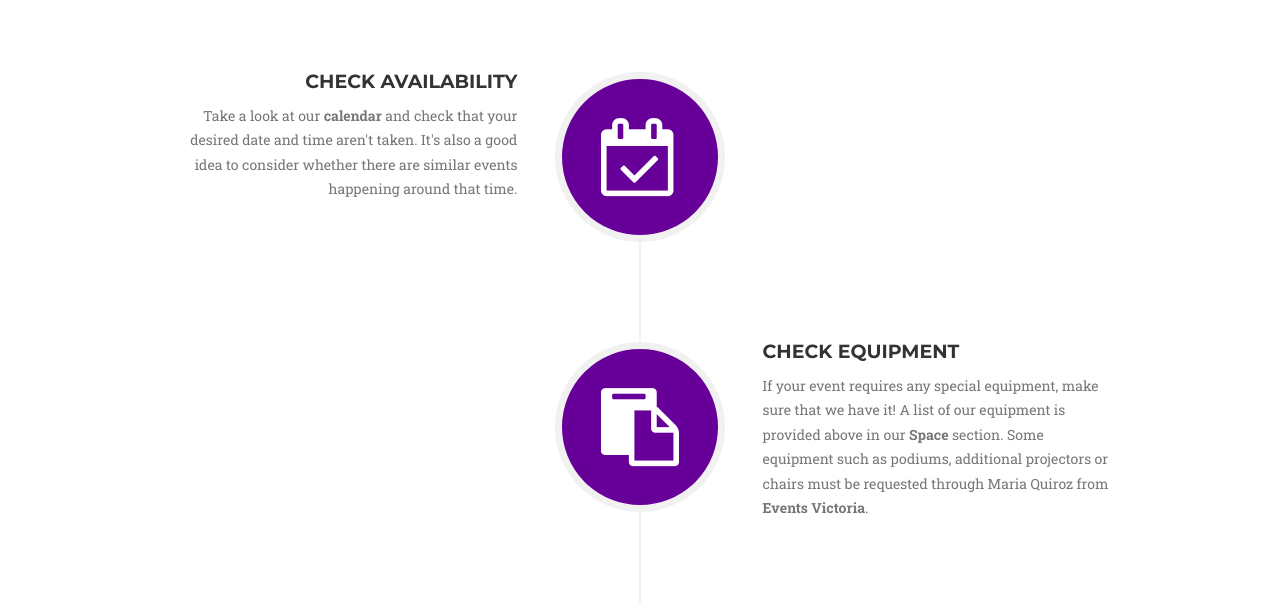
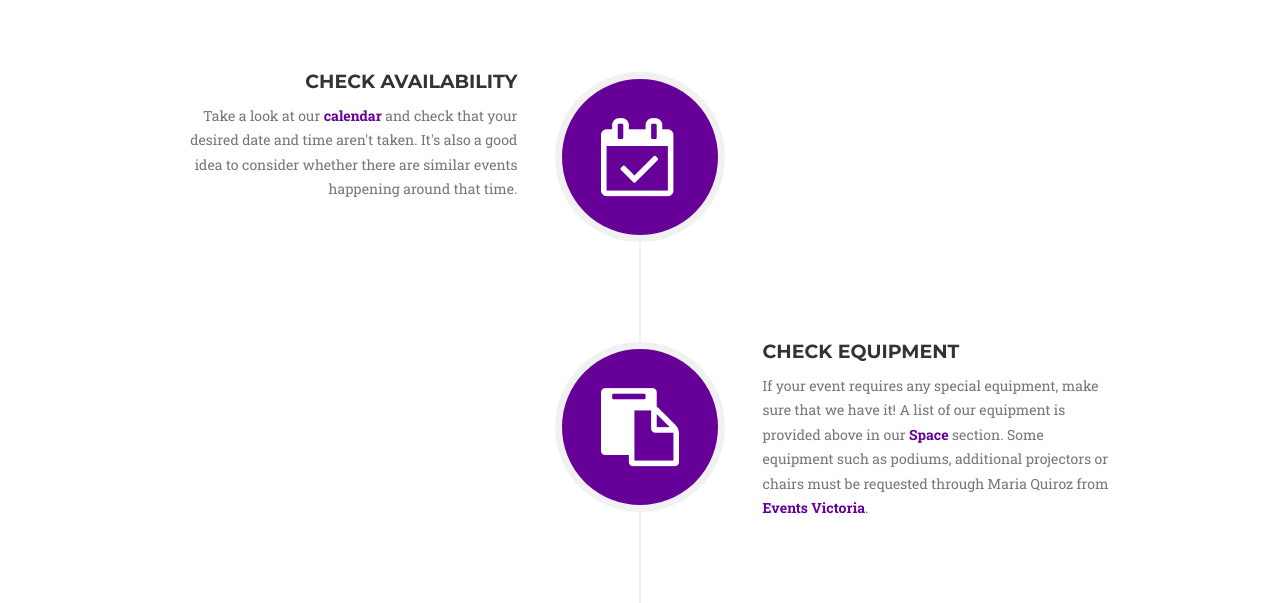
Before and after one commit to ryanfan/cats-eye-revamped, a Jekyll site: the page built from index.html, in a window 1280 px wide and 900 px high, scrolled down 2667 px. Shown: the part 150-753 px from the top of the window. Built offline with Jekyll 4.4.1, drawn with Linux system fonts in a browser that asks for light colours; some web fonts are replaced.

Commit message:
Changed <a> text to default purple

```diff
--- a/_includes/about.html
+++ b/_includes/about.html
@@ -26,7 +26,7 @@
                                     <!--<h4 class="subheading">Our Humble Beginnings</h4>-->
                                 </div>
                                 <div class="timeline-body">
-                                    <p class="text-muted">Take a look at our <a href="#portfolioModalCalendar" style="color:#777; font-weight:700" data-toggle="modal">calendar</a> and check that your desired date and time aren't taken. It's also a good idea to consider whether there are similar events happening around that time.</p>
+                                    <p class="text-muted">Take a look at our <a href="#portfolioModalCalendar" style="font-weight:700" data-toggle="modal">calendar</a> and check that your desired date and time aren't taken. It's also a good idea to consider whether there are similar events happening around that time.</p>
                                 </div>
                             </div>
                         </li>
@@ -46,7 +46,7 @@
                                     <!--<h4 class="subheading">An Agency is Born</h4>-->
                                 </div>
                                 <div class="timeline-body">
-                                    <p class="text-muted">If your event requires any special equipment, make sure that we have it! A list of our equipment is provided above in our <a href="#services" class="page-scroll" style="color:#777; font-weight:700">Space</a> section. Some equipment such as podiums, additional projectors or chairs must be requested through Maria Quiroz from <a href="mailto:&#109;&#046;&#113;&#117;&#105;&#114;&#111;&#122;&#064;&#117;&#116;&#111;&#114;&#111;&#110;&#116;&#111;&#046;&#099;&#097;" style="color:#777; font-weight:700">Events Victoria</a>.</p>
+                                    <p class="text-muted">If your event requires any special equipment, make sure that we have it! A list of our equipment is provided above in our <a href="#services" class="page-scroll" style="font-weight:700">Space</a> section. Some equipment such as podiums, additional projectors or chairs must be requested through Maria Quiroz from <a href="mailto:&#109;&#046;&#113;&#117;&#105;&#114;&#111;&#122;&#064;&#117;&#116;&#111;&#114;&#111;&#110;&#116;&#111;&#046;&#099;&#097;" style="font-weight:700">Events Victoria</a>.</p>
                                 </div>
                             </div>
                         </li>
@@ -66,7 +66,7 @@
                                     <!--<h4 class="subheading">Transition to Full Service</h4>-->
                                 </div>
                                 <div class="timeline-body">
-                                    <p class="text-muted">If you'd like the bar to be open during your event, you need to book it separately along with security for the duration of the event. To do so, contact Maria Quiroz from <a href="mailto:&#109;&#046;&#113;&#117;&#105;&#114;&#111;&#122;&#064;&#117;&#116;&#111;&#114;&#111;&#110;&#116;&#111;&#046;&#099;&#097;" style="color:#777; font-weight:700">Events Victoria</a> and fill out a risk assessment form. Once you have booked the space and the bar, forward the confirmation email to us. Note: food must be provided by the organisers when booking a bar event.</p>
+                                    <p class="text-muted">If you'd like the bar to be open during your event, you need to book it separately along with security for the duration of the event. To do so, contact Maria Quiroz from <a href="mailto:&#109;&#046;&#113;&#117;&#105;&#114;&#111;&#122;&#064;&#117;&#116;&#111;&#114;&#111;&#110;&#116;&#111;&#046;&#099;&#097;" style="font-weight:700">Events Victoria</a> and fill out a risk assessment form. Once you have booked the space and the bar, forward the confirmation email to us. Note: food must be provided by the organisers when booking a bar event.</p>
                                 </div>
                             </div>
                         <li class="timeline-inverted">
--- a/_includes/form.html
+++ b/_includes/form.html
@@ -6,11 +6,11 @@
                 <div class="col-lg-8 col-lg-offset-2">
                     <div class="modal-body">
                         <div class="visible-xs">
-                        <p style="margin-top: 90px;">Your window is too small, please use the direct link to our calendar <a href="https://www.google.com/calendar/embed?src={{ site.email }}" style="color:#333; font-weight:700">here</a>.</p>
+                        <p style="margin-top: 90px;">Your window is too small, please use the direct link to our calendar <a href="https://www.google.com/calendar/embed?src={{ site.email }}" style="font-weight:700">here</a>.</p>
                         </div>
 
                         <div class="hidden-xs">
-                        <p style="margin-top: 90px;">If you prefer a direct link to our calendar, click <a href="https://www.google.com/calendar/embed?src={{ site.email }}" style="color:#333; font-weight:700">here</a>.</p>
+                        <p style="margin-top: 90px;">If you prefer a direct link to our calendar, click <a href="https://www.google.com/calendar/embed?src={{ site.email }}" style="font-weight:700">here</a>.</p>
                         </div>
 
                         <hr class="star-primary">
@@ -42,11 +42,11 @@
                     <div class="modal-body">
 
                         <div class="visible-xs">
-                        <p style="margin-top: 90px;">Your window is too small, please use the direct link to our booking form <a href="https://docs.google.com/forms/d/1GBO87TYmsD59Alb_qRj7IhEMubPEml9wFiB1FR2B63M/viewform" style="color:#333; font-weight:700">here</a>.</p>
+                        <p style="margin-top: 90px;">Your window is too small, please use the direct link to our booking form <a href="https://docs.google.com/forms/d/1GBO87TYmsD59Alb_qRj7IhEMubPEml9wFiB1FR2B63M/viewform" style="font-weight:700">here</a>.</p>
                         </div>
 
                         <div class="hidden-xs">
-                        <p style="margin-top: 90px;">If you prefer a direct link to our booking form, click <a href="https://docs.google.com/forms/d/1GBO87TYmsD59Alb_qRj7IhEMubPEml9wFiB1FR2B63M/viewform" style="color:#333; font-weight:700">here</a>.</p>
+                        <p style="margin-top: 90px;">If you prefer a direct link to our booking form, click <a href="https://docs.google.com/forms/d/1GBO87TYmsD59Alb_qRj7IhEMubPEml9wFiB1FR2B63M/viewform" style="font-weight:700">here</a>.</p>
                         </div>
 
                         <hr class="star-primary">
```
